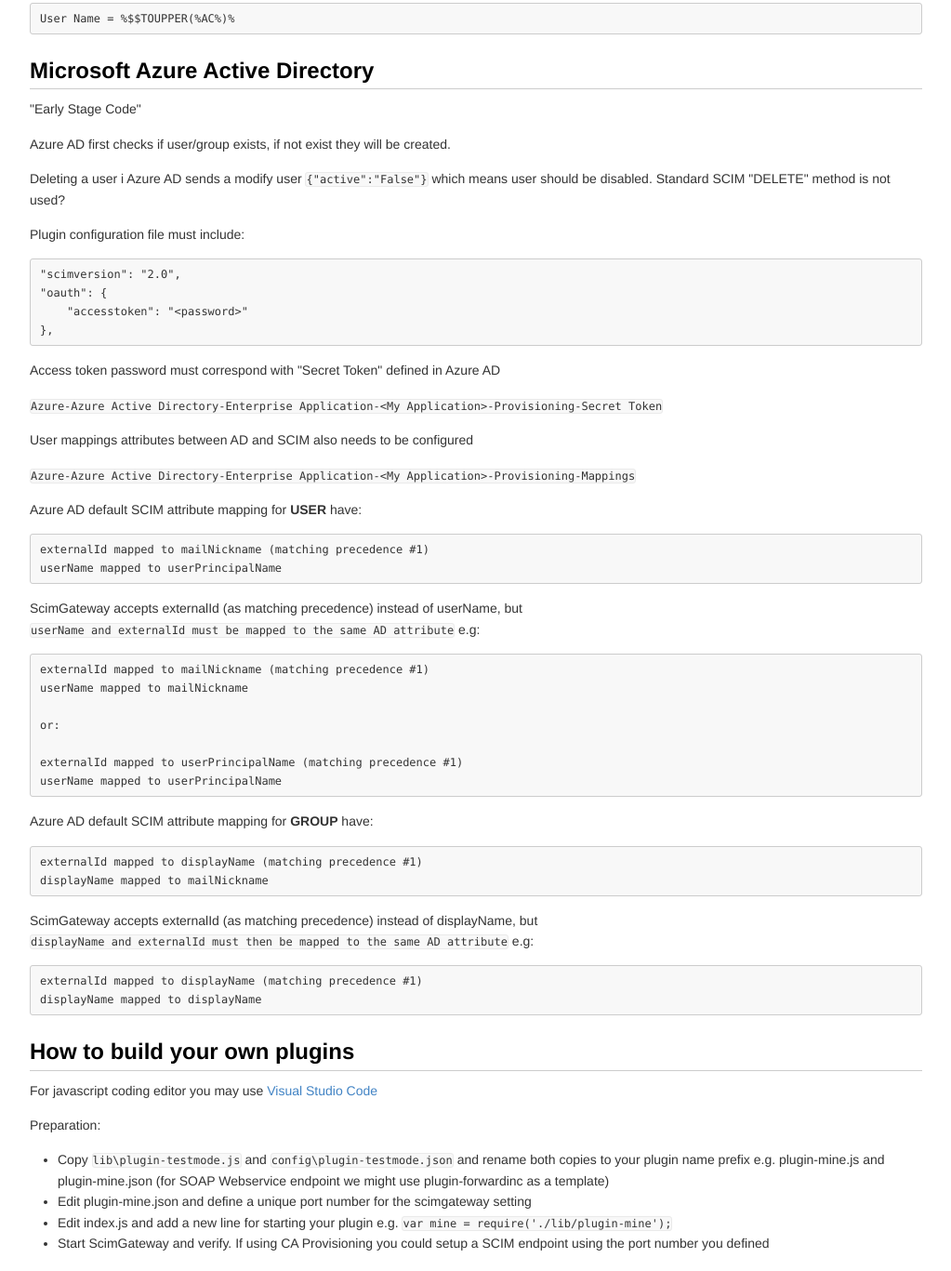
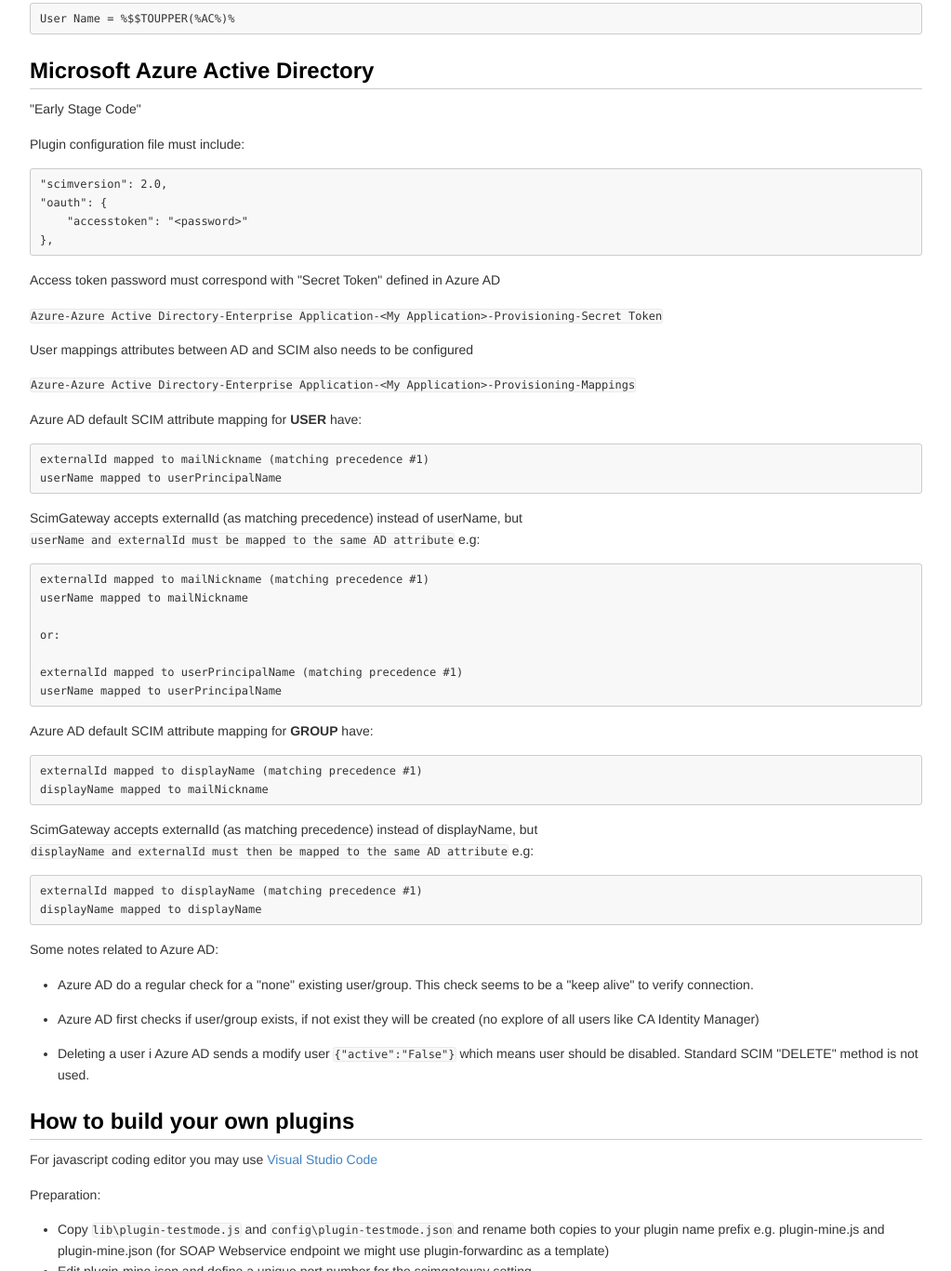
Before and after one commit to jelhub/scimgateway, a website: page README.html in a window 1280 px wide. Shown: the part 8114-9481 px from the top of the page at 93% size, without its empty margins (128-1151 px from the left). Drawn offline with Linux system fonts and the light colour scheme.

```diff
--- a/README.html
+++ b/README.html
@@ -647,13 +647,9 @@
 
 <p>"Early Stage Code"  </p>
 
-<p>Azure AD first checks if user/group exists, if not exist they will be created.  </p>
-
-<p>Deleting a user i Azure AD sends a modify user <code>{"active":"False"}</code> which means user should be disabled. Standard SCIM "DELETE" method is not used?  </p>
-
 <p>Plugin configuration file must include:</p>
 
-<pre><code>"scimversion": "2.0",
+<pre><code>"scimversion": 2.0,
 "oauth": {
     "accesstoken": "&lt;password&gt;"
 },
@@ -695,6 +691,14 @@
 <pre><code>externalId mapped to displayName (matching precedence #1)
 displayName mapped to displayName
 </code></pre>
+
+<p>Some notes related to Azure AD:  </p>
+
+<ul>
+<li><p>Azure AD do a regular check for a "none" existing user/group. This check seems to be a "keep alive" to verify connection.</p></li>
+<li><p>Azure AD first checks if user/group exists, if not exist they will be created (no explore of all users like CA Identity Manager)  </p></li>
+<li><p>Deleting a user i Azure AD sends a modify user <code>{"active":"False"}</code> which means user should be disabled. Standard SCIM "DELETE" method is not used.  </p></li>
+</ul>
 
 <h2>How to build your own plugins</h2>
 
```
Also changed, not shown: README.md.
